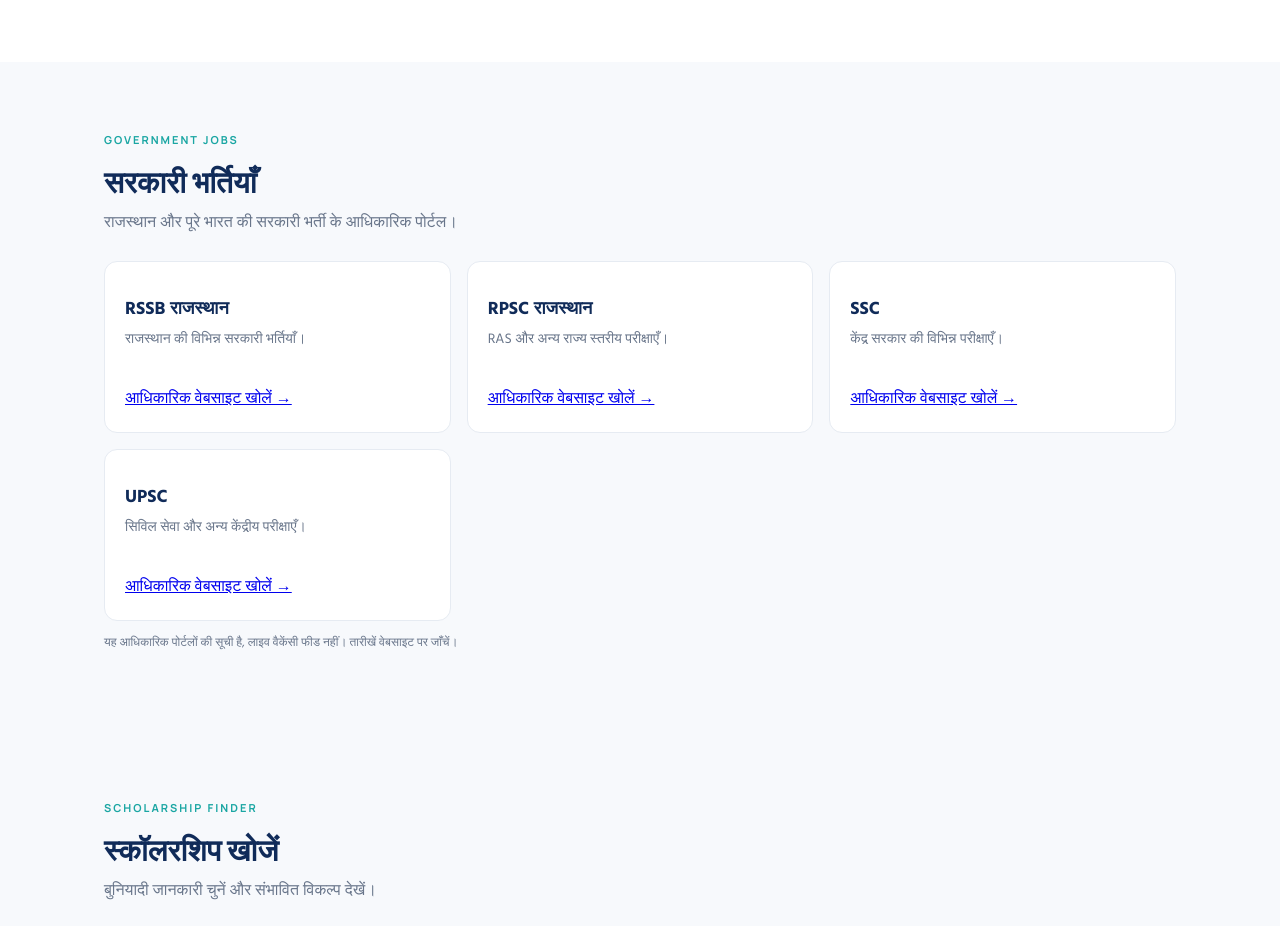
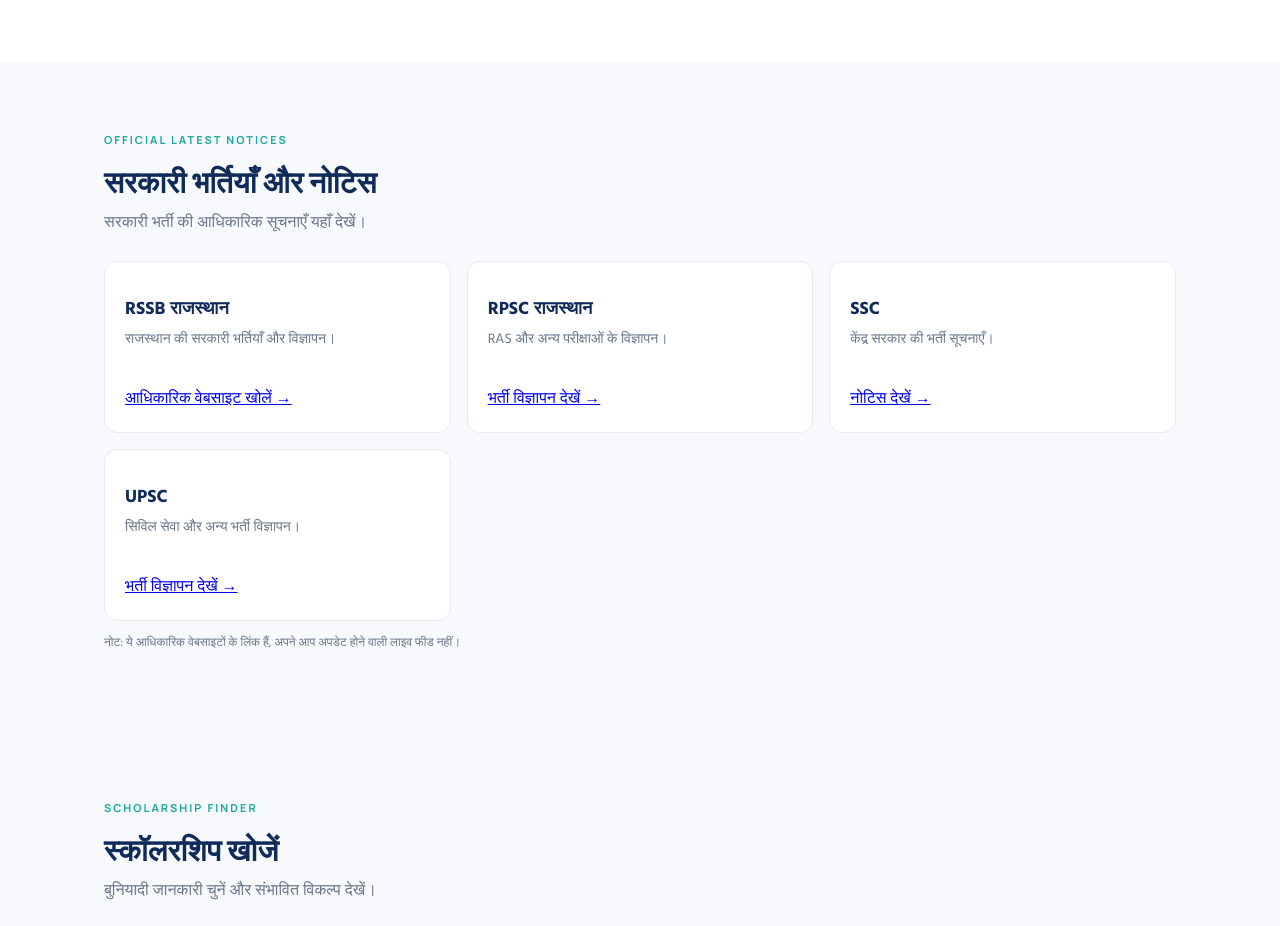
Before and after one commit to poojarathore10082007-spec/formsaathi-ai, a plain HTML site: page index.html in a window 1280 px wide. Shown: the part 1385-2311 px from the top of the page. Drawn offline with Linux system fonts and the light colour scheme.

Commit message:
Update index.html

```diff
--- a/index.html
+++ b/index.html
@@ -78,37 +78,40 @@
 <section class="section tinted" id="jobs">
   <div class="section-head">
     <div>
-      <span class="eyebrow">GOVERNMENT JOBS</span>
-      <h2>सरकारी भर्तियाँ</h2>
-      <p>राजस्थान और पूरे भारत की सरकारी भर्ती के आधिकारिक पोर्टल।</p>
+      <span class="eyebrow">OFFICIAL LATEST NOTICES</span>
+      <h2>सरकारी भर्तियाँ और नोटिस</h2>
+      <p>सरकारी भर्ती की आधिकारिक सूचनाएँ यहाँ देखें।</p>
     </div>
   </div>
 
   <div class="cards" id="latestJobs">
     <article class="form-card">
       <h3>RSSB राजस्थान</h3>
-      <p>राजस्थान की विभिन्न सरकारी भर्तियाँ।</p>
+      <p>राजस्थान की सरकारी भर्तियाँ और विज्ञापन।</p>
       <a href="https://rssb.rajasthan.gov.in/" target="_blank" rel="noopener noreferrer">आधिकारिक वेबसाइट खोलें →</a>
     </article>
+
     <article class="form-card">
       <h3>RPSC राजस्थान</h3>
-      <p>RAS और अन्य राज्य स्तरीय परीक्षाएँ।</p>
-      <a href="https://rpsc.rajasthan.gov.in/" target="_blank" rel="noopener noreferrer">आधिकारिक वेबसाइट खोलें →</a>
+      <p>RAS और अन्य परीक्षाओं के विज्ञापन।</p>
+      <a href="https://rpsc.rajasthan.gov.in/advertisements" target="_blank" rel="noopener noreferrer">भर्ती विज्ञापन देखें →</a>
     </article>
+
     <article class="form-card">
       <h3>SSC</h3>
-      <p>केंद्र सरकार की विभिन्न परीक्षाएँ।</p>
-      <a href="https://ssc.gov.in/" target="_blank" rel="noopener noreferrer">आधिकारिक वेबसाइट खोलें →</a>
+      <p>केंद्र सरकार की भर्ती सूचनाएँ।</p>
+      <a href="https://ssc.gov.in/home/notice-board" target="_blank" rel="noopener noreferrer">नोटिस देखें →</a>
     </article>
+
     <article class="form-card">
       <h3>UPSC</h3>
-      <p>सिविल सेवा और अन्य केंद्रीय परीक्षाएँ।</p>
-      <a href="https://upsc.gov.in/" target="_blank" rel="noopener noreferrer">आधिकारिक वेबसाइट खोलें →</a>
+      <p>सिविल सेवा और अन्य भर्ती विज्ञापन।</p>
+      <a href="https://www.upsc.gov.in/recruitment/recruitment-advertisement" target="_blank" rel="noopener noreferrer">भर्ती विज्ञापन देखें →</a>
     </article>
   </div>
-  <p class="muted">यह आधिकारिक पोर्टलों की सूची है, लाइव वैकेंसी फीड नहीं। तारीखें वेबसाइट पर जाँचें।</p>
+
+  <p class="muted">नोट: ये आधिकारिक वेबसाइटों के लिंक हैं, अपने आप अपडेट होने वाली लाइव फीड नहीं।</p>
 </section>
-
 <section class="section tinted" id="scholarship">
   <div class="section-head">
     <div>
```
